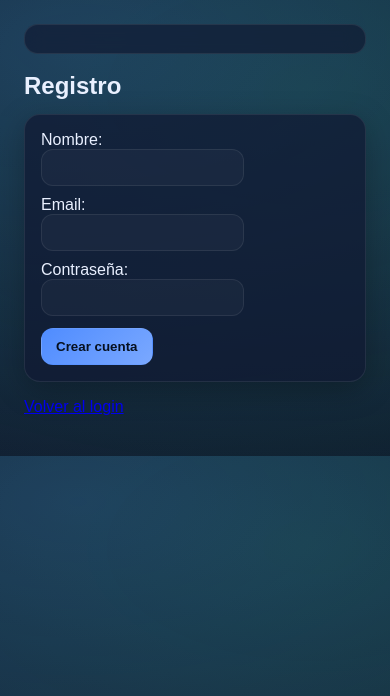
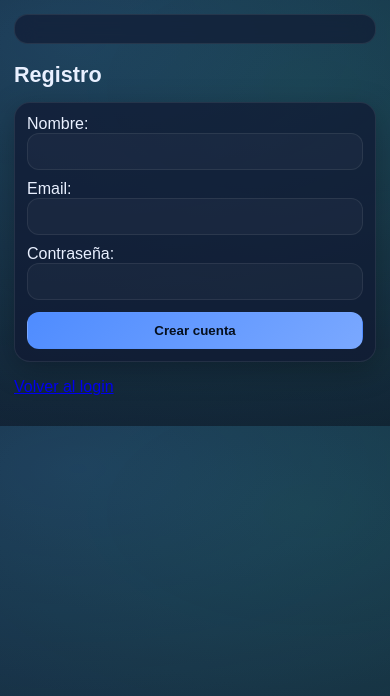
Before and after one commit to JuanAlvap/WebDemo, a Flask app: page /register in a window 390 px wide. Shown: the top 696 px of the page. Run offline with Flask 3, Linux system fonts and the light colour scheme.

Commit message:
web responsive

```diff
--- a/templates/admin.html
+++ b/templates/admin.html
@@ -33,6 +33,7 @@
 
 <div class="card">
   <h3>Reporte por producto</h3>
+  <div class="table-wrap">
   <table>
     <tr>
       <th>Producto</th>
@@ -47,6 +48,7 @@
     </tr>
     {% endfor %}
   </table>
+  </div>
 </div>
 
 <div class="card">
--- a/templates/base.html
+++ b/templates/base.html
@@ -3,6 +3,7 @@
 
 <head>
   <meta charset="utf-8">
+  <meta name="viewport" content="width=device-width, initial-scale=1">
   <title>Mini E-commerce Demo</title>
   <style>
     :root {
@@ -49,6 +50,7 @@
       padding: 10px 12px;
       border-radius: 12px;
       border: 1px solid transparent;
+      display: inline-block;
     }
 
     .nav a:hover {
@@ -79,6 +81,7 @@
       overflow: hidden;
       border-radius: 12px;
       border: 1px solid var(--border);
+      min-width: 640px;
     }
 
     th,
@@ -106,6 +109,8 @@
       background: rgba(255, 255, 255, 0.03);
       color: var(--text);
       outline: none;
+      width: 100%;
+      box-sizing: border-box;
     }
 
     button {
@@ -144,6 +149,40 @@
       align-items: center;
       flex-wrap: wrap;
     }
+
+    .table-wrap {
+      width: 100%;
+      overflow-x: auto;
+      -webkit-overflow-scrolling: touch;
+      border-radius: 12px;
+    }
+
+    .auth-card {
+      max-width: 520px;
+    }
+
+    @media (max-width: 768px) {
+      .container {
+        padding: 14px;
+      }
+
+      .nav {
+        flex-direction: column;
+        align-items: flex-start;
+      }
+
+      h2 {
+        font-size: 1.35rem;
+      }
+
+      .card {
+        padding: 12px;
+      }
+
+      button {
+        width: 100%;
+      }
+    }
   </style>
 </head>
 
--- a/templates/login.html
+++ b/templates/login.html
@@ -2,7 +2,7 @@
 {% block content %}
 <h2>Iniciar sesión</h2>
 
-<div class="card">
+<div class="card auth-card">
   <form method="POST">
     <div>
       <label>Email:</label><br>
--- a/templates/register.html
+++ b/templates/register.html
@@ -2,7 +2,7 @@
 {% block content %}
 <h2>Registro</h2>
 
-<div class="card">
+<div class="card auth-card">
   <form method="POST">
     <div>
       <label>Nombre:</label><br>
--- a/templates/shop.html
+++ b/templates/shop.html
@@ -5,6 +5,7 @@
 
 <div class="card">
   <h3>Productos</h3>
+  <div class="table-wrap">
   <table>
     <tr>
       <th>Producto</th>
@@ -18,7 +19,7 @@
       <td>{{ "{:,.0f}".format(p["Precio"]) }}</td>
       <td>{{ p["Stock"] }}</td>
       <td>
-        <form method="POST" action="/buy" style="display:flex; gap:8px; align-items:center;">
+        <form method="POST" action="/buy" class="row" style="gap:8px; align-items:center;">
           <input type="hidden" name="product_id" value="{{ p['ProductoID'] }}">
           <input type="number" name="qty" min="1" value="1">
           <button type="submit">Comprar</button>
@@ -27,6 +28,7 @@
     </tr>
     {% endfor %}
   </table>
+  </div>
 </div>
 
 {% endblock %}
```
